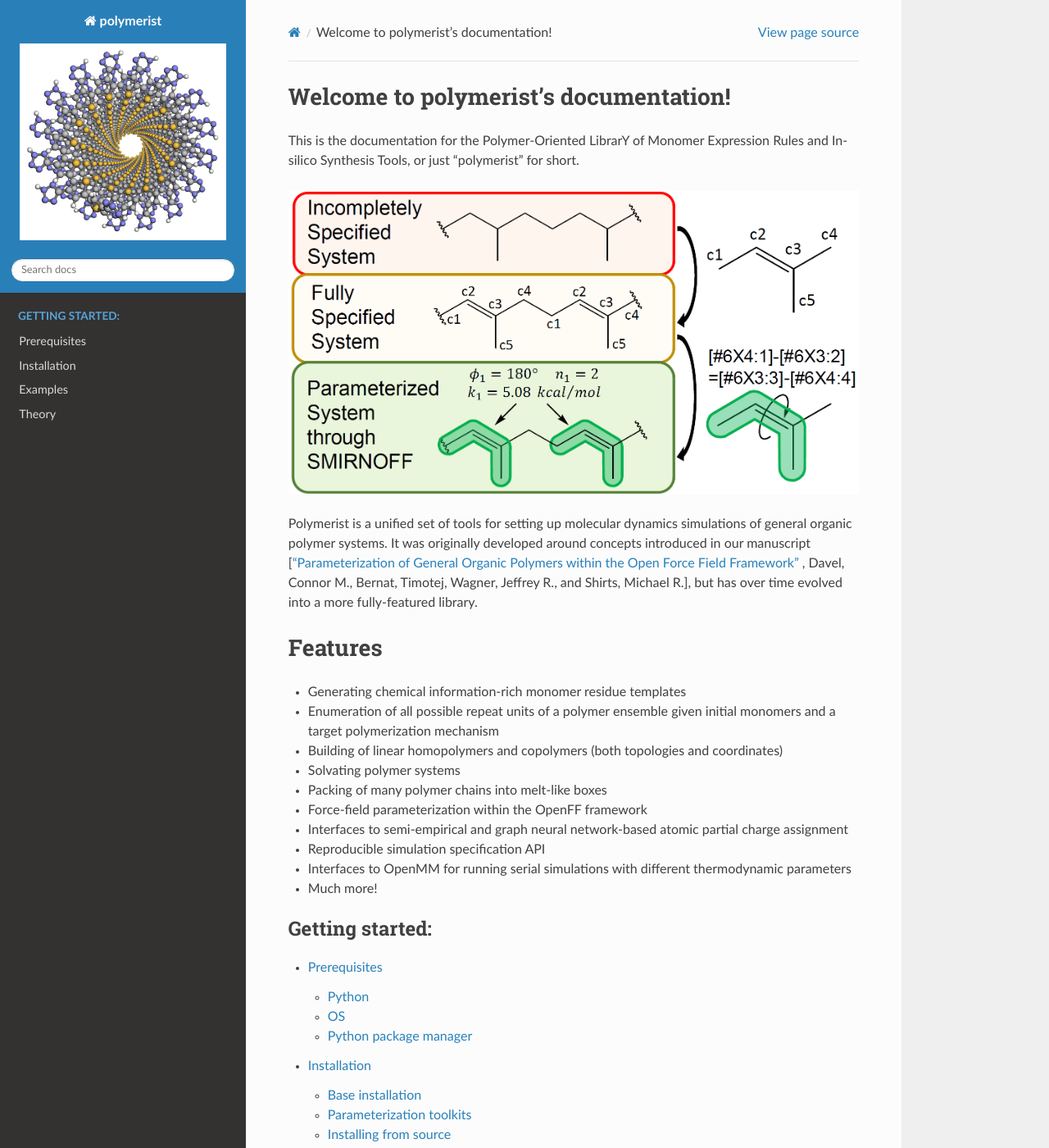
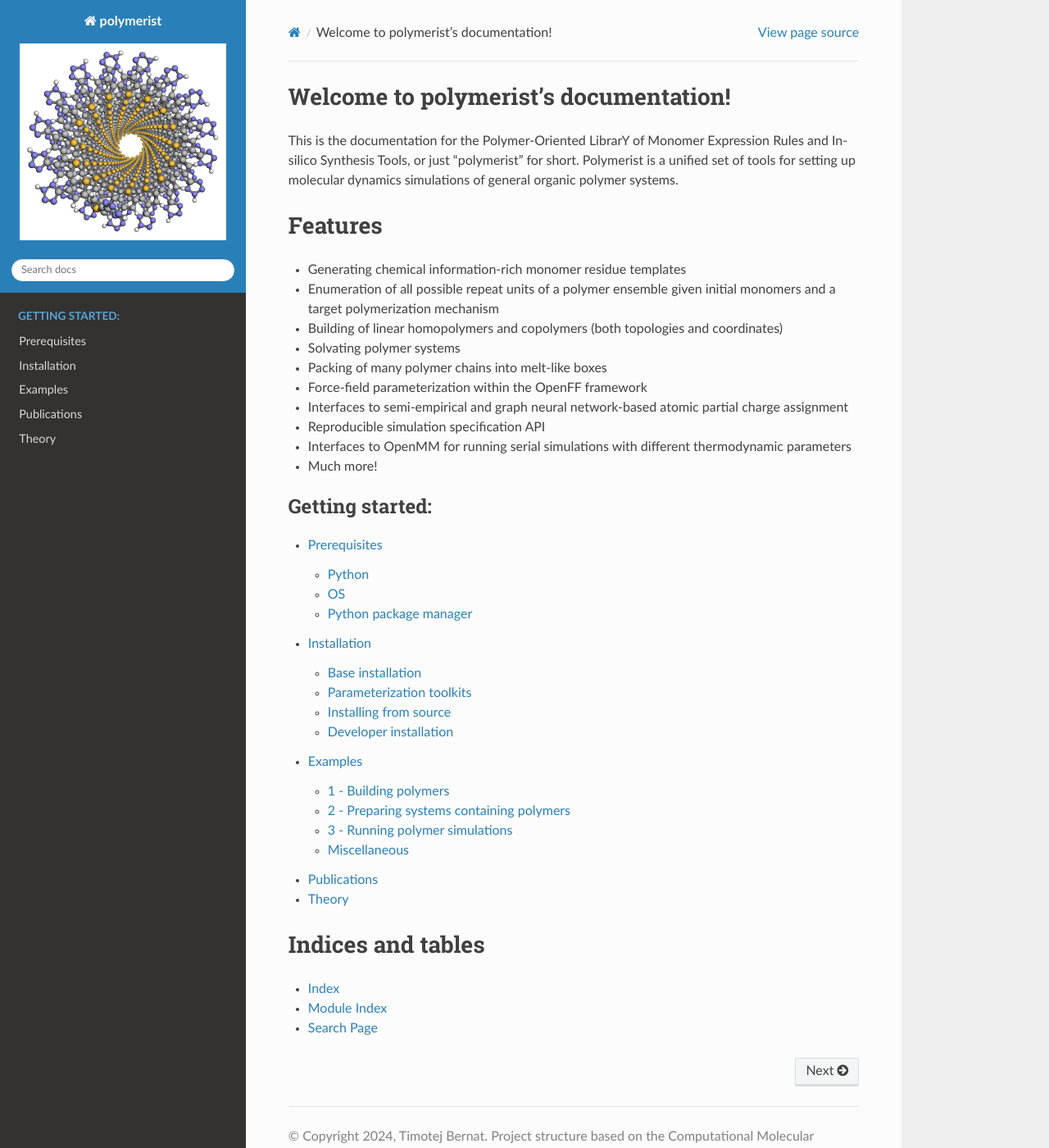
Before and after one commit to timbernat/polymerist, a Sphinx documentation site: the page built from docs/index.rst, in a window 1280 px wide and 1400 px high. Shown: the whole window at 82% size. Built offline with Sphinx 7.4.7 and the Read the Docs theme 3.1.0, drawn with Linux system fonts in a browser that asks for light colours; the version number could not be read and is left out.

Commit message:
Updated publications list (moved to separate docs page)

```diff
--- a/docs/index.rst
+++ b/docs/index.rst
@@ -6,14 +6,7 @@
 Welcome to polymerist's documentation!
 ==============================================================================================================
 This is the documentation for the Polymer-Oriented LibrarY of Monomer Expression Rules and In-silico Synthesis Tools, or just "polymerist" for short.
-
-.. image:: images/polymer_param_graphic_TOC.png
-
 Polymerist is a unified set of tools for setting up molecular dynamics simulations of general organic polymer systems.
-It was originally developed around concepts introduced in our manuscript
-[`"Parameterization of General Organic Polymers within the Open Force Field Framework" <https://pubs.acs.org/doi/10.1021/acs.jcim.3c01691>`_
-, Davel, Connor M., Bernat, Timotej, Wagner, Jeffrey R., and Shirts, Michael R.],
-but has over time evolved into a more fully-featured library.
 
 Features
 ========
@@ -35,8 +28,8 @@ Features
    prereqs
    installation/index
    examples
+   publications
    theory
-
 
 Indices and tables
 ==================
```
Also changed, not shown: docs/publications.rst (added, +12 -0 lines).
